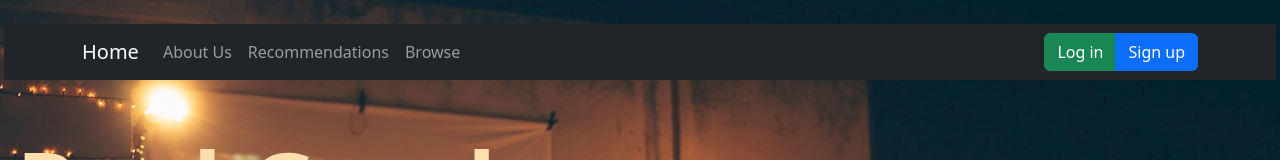
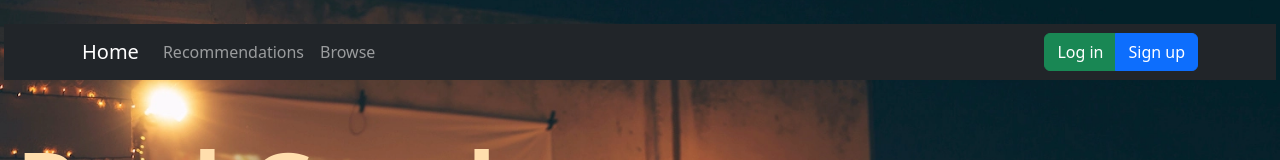
Before and after one commit to ReelGoodOSU/reel-good, a React (Create React App) app: page / in a window 1280 px wide. Shown: the top 160 px of the page. Built offline with nearby package versions, Linux system fonts and the light colour scheme.

Commit message:
Remove navbar link to about us page (doesn't exist)

```diff
--- a/src/pages/HomePage.js
+++ b/src/pages/HomePage.js
@@ -19,9 +19,8 @@ function HomePage() {
           <Container>
             <Navbar.Brand href="/">Home</Navbar.Brand>
             <Nav className="me-auto">
-              <Nav.Link href="#">About Us</Nav.Link>
               <Nav.Link href="#">Recommendations</Nav.Link>
-              <Nav.Link href="#">Browse</Nav.Link>
+              <Nav.Link href="/">Browse</Nav.Link>
             </Nav>
             <div className="btn-group">
               <Button variant="success" as={Link} to="/login">
```
